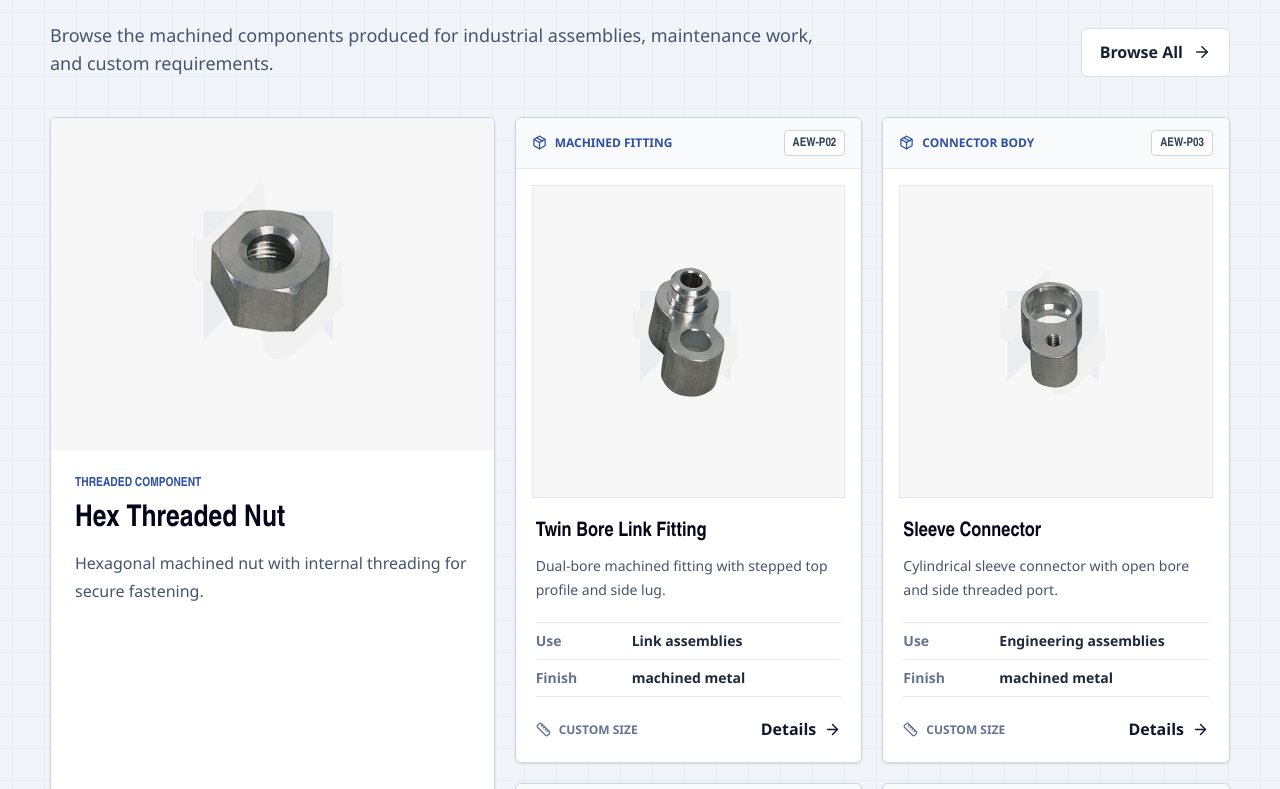
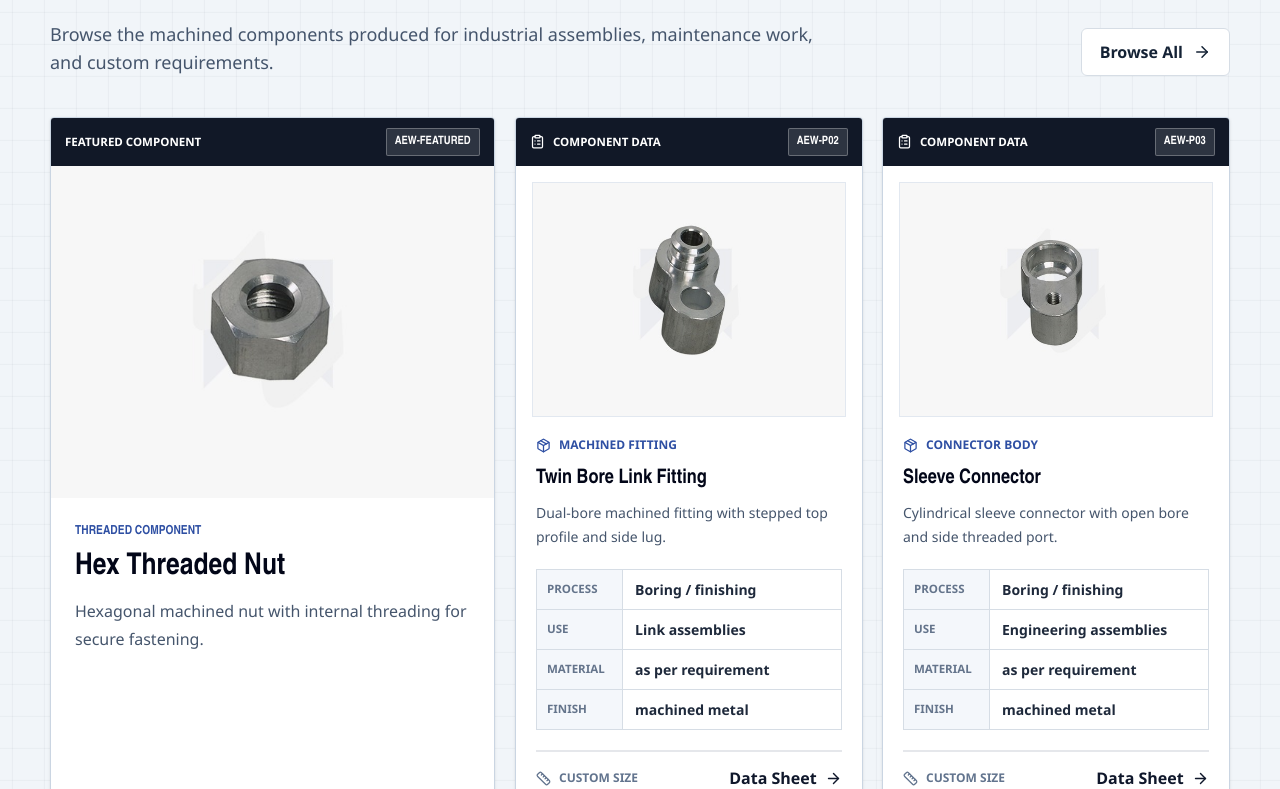
Before and after one commit to Ali-Jun/asgharengineeringworks, a React (Vite) app: page /#/ in a window 1280 px wide. Shown: the part 1811-2600 px from the top of the page. Built offline with nearby package versions, Linux system fonts and the light colour scheme.

Commit message:
Enhance animated engineering catalog

```diff
--- a/src/components/CTA.jsx
+++ b/src/components/CTA.jsx
@@ -1,13 +1,14 @@
 import { ArrowRight, Phone } from 'lucide-react';
 import { Link } from 'react-router-dom';
 import { company } from '../data/company.js';
+import ScrollReveal from './ScrollReveal.jsx';
 import WhatsAppButton from './WhatsAppButton.jsx';
 
 export default function CTA() {
   return (
     <section className="bg-[var(--brand-strong)] py-14 text-white">
       <div className="container-shell">
-        <div className="grid items-center gap-8 lg:grid-cols-[1fr_auto]">
+        <ScrollReveal className="grid items-center gap-8 lg:grid-cols-[1fr_auto]">
           <div>
             <p className="eyebrow text-amber-300">Direct inquiry</p>
             <h2 className="mt-3 text-3xl font-black leading-tight md:text-4xl">Need a custom engineering component?</h2>
@@ -27,7 +28,7 @@ export default function CTA() {
               <ArrowRight size={18} aria-hidden="true" />
             </Link>
           </div>
-        </div>
+        </ScrollReveal>
       </div>
     </section>
   );
--- a/src/components/PageHeader.jsx
+++ b/src/components/PageHeader.jsx
@@ -1,12 +1,14 @@
+import ScrollReveal from './ScrollReveal.jsx';
+
 export default function PageHeader({ eyebrow, title, children }) {
   return (
     <section className="industrial-grid border-b border-slate-200 bg-white py-16 md:py-20">
       <div className="container-shell">
-        <div className="max-w-3xl">
+        <ScrollReveal className="max-w-3xl">
           {eyebrow ? <p className="eyebrow mb-3">{eyebrow}</p> : null}
           <h1 className="font-display text-3xl font-black leading-tight text-slate-950 sm:text-4xl md:text-6xl">{title}</h1>
           {children ? <p className="mt-5 text-lg leading-8 text-slate-600">{children}</p> : null}
-        </div>
+        </ScrollReveal>
       </div>
     </section>
   );
--- a/src/components/ProductCard.jsx
+++ b/src/components/ProductCard.jsx
@@ -1,25 +1,81 @@
-import { ArrowRight, Package, Ruler } from 'lucide-react';
+import { ArrowRight, ClipboardList, Package, Ruler } from 'lucide-react';
+import { useEffect, useRef, useState } from 'react';
 import { Link } from 'react-router-dom';
 
-export default function ProductCard({ product }) {
+function readSpec(product, label, fallback) {
+  const match = product.specifications?.find((item) => item.toLowerCase().startsWith(`${label.toLowerCase()}:`));
+  return match?.split(':').slice(1).join(':').trim() || fallback;
+}
+
+function processFor(category) {
+  const value = category.toLowerCase();
+  if (value.includes('thread')) return 'Threading';
+  if (value.includes('turned')) return 'Turning';
+  if (value.includes('block')) return 'Milling / drilling';
+  if (value.includes('connector') || value.includes('fitting')) return 'Boring / finishing';
+  return 'Precision machining';
+}
+
+export default function ProductCard({ product, delay = 0 }) {
+  const cardRef = useRef(null);
+  const [isVisible, setIsVisible] = useState(false);
   const productCode = `AEW-${product.id.replace('product-', 'P')}`;
   const primaryUse = product.applications?.[0] || 'Industrial assemblies';
-  const finish = product.specifications?.find((item) => item.toLowerCase().includes('finish'))?.replace('Finish: ', '') || 'Machined metal';
+  const material = readSpec(product, 'Material', 'As per requirement');
+  const finish = readSpec(product, 'Finish', 'Machined metal');
+  const dataRows = [
+    { label: 'Process', value: processFor(product.category) },
+    { label: 'Use', value: primaryUse },
+    { label: 'Material', value: material },
+    { label: 'Finish', value: finish },
+  ];
+
+  useEffect(() => {
+    const card = cardRef.current;
+    if (!card) return undefined;
+
+    const prefersReducedMotion = window.matchMedia('(prefers-reduced-motion: reduce)').matches;
+    if (prefersReducedMotion || !('IntersectionObserver' in window)) {
+      setIsVisible(true);
+      return undefined;
+    }
+
+    const observer = new IntersectionObserver(
+      ([entry]) => {
+        if (entry.isIntersecting) {
+          setIsVisible(true);
+          observer.unobserve(entry.target);
+        }
+      },
+      {
+        rootMargin: '0px 0px -8% 0px',
+        threshold: 0.14,
+      },
+    );
+
+    observer.observe(card);
+
+    return () => observer.disconnect();
+  }, []);
 
   return (
-    <article className="classic-product-card group overflow-hidden rounded-md border border-slate-300 bg-white shadow-sm">
-      <div className="grid grid-cols-[1fr_auto] items-center border-b border-slate-200 bg-slate-50 px-4 py-3">
-        <div className="flex items-center gap-2 text-xs font-black uppercase text-teal-700">
-          <Package size={15} aria-hidden="true" />
-          {product.category}
-        </div>
-        <span className="rounded-sm border border-slate-300 bg-white px-2 py-1 font-display text-xs font-black text-slate-700">
+    <article
+      className={`classic-product-card reveal-card group overflow-hidden rounded-sm border border-slate-300 bg-white shadow-sm ${isVisible ? 'is-visible' : ''}`}
+      ref={cardRef}
+      style={{ '--reveal-delay': `${delay}ms` }}
+    >
+      <div className="product-data-header">
+        <span className="inline-flex items-center gap-2">
+          <ClipboardList size={15} aria-hidden="true" />
+          Component Data
+        </span>
+        <span className="product-code">
           {productCode}
         </span>
       </div>
 
-      <Link className="focus-ring block bg-white p-4" to={`/products/${product.id}`} aria-label={`View ${product.name}`}>
-        <div className="aspect-square overflow-hidden border border-slate-200 bg-white">
+      <Link className="focus-ring block bg-white p-4" to={`/products/${product.id}`} aria-label={`View ${product.name} data sheet`}>
+        <div className="product-photo-frame aspect-[4/3] overflow-hidden border border-slate-200 bg-white">
           <img
             className="h-full w-full object-cover"
             src={product.image}
@@ -31,27 +87,29 @@ export default function ProductCard({ product }) {
       </Link>
 
       <div className="p-5 pt-1">
+        <div className="mb-3 flex items-center gap-2 text-xs font-black uppercase text-teal-700">
+          <Package size={15} aria-hidden="true" />
+          {product.category}
+        </div>
         <h3 className="text-xl font-black text-slate-950">{product.name}</h3>
         <p className="line-clamp-2 mt-2 min-h-[48px] text-sm leading-6 text-slate-600">{product.shortDescription}</p>
 
-        <div className="mt-5 divide-y divide-slate-200 border-y border-slate-200 text-sm">
-          <div className="tech-row py-2">
-            <span className="font-bold text-slate-500">Use</span>
-            <span className="font-semibold text-slate-800">{primaryUse}</span>
-          </div>
-          <div className="tech-row py-2">
-            <span className="font-bold text-slate-500">Finish</span>
-            <span className="font-semibold text-slate-800">{finish}</span>
-          </div>
+        <div className="product-spec-table mt-5 text-sm">
+          {dataRows.map((row) => (
+            <div className="product-spec-row" key={row.label}>
+              <span>{row.label}</span>
+              <strong>{row.value}</strong>
+            </div>
+          ))}
         </div>
 
-        <div className="mt-5 flex items-center justify-between gap-3">
+        <div className="product-card-footer mt-5 flex items-center justify-between gap-3">
           <div className="flex items-center gap-2 text-xs font-bold uppercase text-slate-500">
             <Ruler size={15} aria-hidden="true" />
             Custom Size
           </div>
           <Link className="inline-flex items-center gap-2 rounded-md font-bold text-slate-950 hover:text-teal-700" to={`/products/${product.id}`}>
-            Details
+            Data Sheet
             <ArrowRight size={17} aria-hidden="true" />
           </Link>
         </div>
--- /dev/null
+++ b/src/components/ScrollReveal.jsx
@@ -0,0 +1,51 @@
+import { useEffect, useRef, useState } from 'react';
+
+export default function ScrollReveal({ as: Component = 'div', className = '', delay = 0, style, children, ...props }) {
+  const elementRef = useRef(null);
+  const [isVisible, setIsVisible] = useState(false);
+
+  useEffect(() => {
+    const element = elementRef.current;
+    if (!element) return undefined;
+
+    const prefersReducedMotion = window.matchMedia('(prefers-reduced-motion: reduce)').matches;
+    if (prefersReducedMotion || !('IntersectionObserver' in window)) {
+      setIsVisible(true);
+      return undefined;
+    }
+
+    const rect = element.getBoundingClientRect();
+    if (rect.top < window.innerHeight && rect.bottom > 0) {
+      setIsVisible(true);
+      return undefined;
+    }
+
+    const observer = new IntersectionObserver(
+      ([entry]) => {
+        if (entry.isIntersecting) {
+          setIsVisible(true);
+          observer.unobserve(entry.target);
+        }
+      },
+      {
+        rootMargin: '0px 0px -8% 0px',
+        threshold: 0.16,
+      },
+    );
+
+    observer.observe(element);
+
+    return () => observer.disconnect();
+  }, []);
+
+  return (
+    <Component
+      className={`scroll-reveal ${isVisible ? 'is-visible' : ''} ${className}`.trim()}
+      ref={elementRef}
+      style={{ '--reveal-delay': `${delay}ms`, ...style }}
+      {...props}
+    >
+      {children}
+    </Component>
+  );
+}
--- a/src/index.css
+++ b/src/index.css
@@ -262,6 +262,26 @@ a {
   animation-delay: 330ms;
 }
 
+.scroll-reveal,
+.reveal-card {
+  filter: blur(8px);
+  opacity: 0;
+  transform: translate3d(0, 26px, 0);
+  transition:
+    opacity 720ms cubic-bezier(0.22, 1, 0.36, 1),
+    transform 720ms cubic-bezier(0.22, 1, 0.36, 1),
+    filter 720ms cubic-bezier(0.22, 1, 0.36, 1);
+  transition-delay: var(--reveal-delay, 0ms);
+  will-change: opacity, transform, filter;
+}
+
+.scroll-reveal.is-visible,
+.reveal-card.is-visible {
+  filter: blur(0);
+  opacity: 1;
+  transform: translate3d(0, 0, 0);
+}
+
 .animated-hero {
   background-size: cover !important;
   animation: hero-breathe 16s ease-in-out infinite alternate;
@@ -298,6 +318,9 @@ a {
 }
 
 .classic-product-card {
+  background:
+    linear-gradient(#ffffff, #ffffff) padding-box,
+    linear-gradient(135deg, color-mix(in srgb, var(--brand) 28%, white), #d8dee6) border-box;
   position: relative;
   transition:
     transform 240ms ease,
@@ -333,6 +356,89 @@ a {
 
 .classic-product-card:hover img {
   transform: scale(1.04);
+}
+
+.product-data-header {
+  align-items: center;
+  background: #111827;
+  color: #ffffff;
+  display: grid;
+  font-size: 0.72rem;
+  font-weight: 900;
+  gap: 10px;
+  grid-template-columns: 1fr auto;
+  letter-spacing: 0;
+  padding: 10px 14px;
+  text-transform: uppercase;
+}
+
+.product-code {
+  background: rgba(255, 255, 255, 0.12);
+  border: 1px solid rgba(255, 255, 255, 0.28);
+  border-radius: 2px;
+  color: #ffffff;
+  font-family: var(--font-display);
+  padding: 4px 8px;
+}
+
+.product-photo-frame {
+  background-image:
+    linear-gradient(rgba(20, 34, 53, 0.035) 1px, transparent 1px),
+    linear-gradient(90deg, rgba(20, 34, 53, 0.035) 1px, transparent 1px);
+  background-size: 22px 22px;
+  position: relative;
+}
+
+.product-photo-frame::after {
+  background: linear-gradient(90deg, transparent, rgba(46, 79, 163, 0.08), transparent);
+  content: "";
+  inset: 0;
+  pointer-events: none;
+  position: absolute;
+  transform: translateX(-120%);
+  transition: transform 680ms ease;
+}
+
+.classic-product-card:hover .product-photo-frame::after {
+  transform: translateX(120%);
+}
+
+.product-spec-table {
+  border: 1px solid var(--line);
+  border-bottom: 0;
+}
+
+.product-spec-row {
+  align-items: stretch;
+  border-bottom: 1px solid var(--line);
+  display: grid;
+  grid-template-columns: 86px 1fr;
+  min-height: 40px;
+}
+
+.product-spec-row span {
+  align-items: center;
+  background: #f4f7fb;
+  border-right: 1px solid var(--line);
+  color: #64748b;
+  display: flex;
+  font-size: 0.72rem;
+  font-weight: 900;
+  padding: 9px 10px;
+  text-transform: uppercase;
+}
+
+.product-spec-row strong {
+  align-items: center;
+  color: #1e293b;
+  display: flex;
+  font-weight: 800;
+  padding: 9px 12px;
+}
+
+.product-card-footer {
+  border-top: 2px solid #e5e7eb;
+  padding-top: 14px;
 }
 
 .tech-row {
@@ -402,6 +508,17 @@ a {
   animation-play-state: paused;
 }
 
+.logo-surface {
+  transition:
+    transform 220ms ease,
+    box-shadow 220ms ease;
+}
+
+.logo-surface:hover {
+  box-shadow: 0 14px 30px rgba(17, 24, 39, 0.12);
+  transform: translateY(-3px);
+}
+
 @keyframes customer-marquee {
   from {
     transform: translateX(0);
@@ -427,6 +544,13 @@ a {
     flex-wrap: wrap;
     width: auto;
   }
+
+  .scroll-reveal,
+  .reveal-card {
+    filter: none;
+    opacity: 1;
+    transform: none;
+  }
 }
 
 @media (max-width: 760px) {
@@ -450,4 +574,8 @@ a {
   .tech-row {
     grid-template-columns: 74px 1fr;
   }
+
+  .product-spec-row {
+    grid-template-columns: 78px 1fr;
+  }
 }
--- a/src/pages/Home.jsx
+++ b/src/pages/Home.jsx
@@ -4,6 +4,7 @@ import CTA from '../components/CTA.jsx';
 import CustomerLogoMarquee from '../components/CustomerLogoMarquee.jsx';
 import PageMeta from '../components/PageMeta.jsx';
 import ProductCard from '../components/ProductCard.jsx';
+import ScrollReveal from '../components/ScrollReveal.jsx';
 import SectionTitle from '../components/SectionTitle.jsx';
 import WhatsAppButton from '../components/WhatsAppButton.jsx';
 import { company } from '../data/company.js';
@@ -90,7 +91,7 @@ export default function Home() {
 
       <section className="page-band bg-white">
         <div className="container-shell">
-          <div className="motion-fade-up grid gap-10 lg:grid-cols-[0.9fr_1.1fr] lg:items-center">
+          <ScrollReveal className="grid gap-10 lg:grid-cols-[0.9fr_1.1fr] lg:items-center">
             <SectionTitle eyebrow="Company Profile" title="Built for reliable industrial part inquiries.">
               Asghar Engineering Works manufactures precision metal components for customers who need reliable fitting,
               clean finishing, and straightforward communication.
@@ -107,13 +108,13 @@ export default function Home() {
                 );
               })}
             </div>
-          </div>
+          </ScrollReveal>
         </div>
       </section>
 
       <section className="page-band industrial-grid bg-slate-100">
         <div className="container-shell">
-          <div className="motion-fade-up flex flex-col gap-6 md:flex-row md:items-end md:justify-between">
+          <ScrollReveal className="flex flex-col gap-6 md:flex-row md:items-end md:justify-between">
             <SectionTitle eyebrow="Featured Products" title="A clean catalog for precision engineering products.">
               Browse the machined components produced for industrial assemblies, maintenance work, and custom
               requirements.
@@ -122,12 +123,16 @@ export default function Home() {
               Browse All
               <ArrowRight size={18} aria-hidden="true" />
             </Link>
-          </div>
-          <div className="mt-10 grid gap-5 lg:grid-cols-[1.15fr_1.85fr]">
+          </ScrollReveal>
+          <ScrollReveal className="mt-10 grid gap-5 lg:grid-cols-[1.15fr_1.85fr]" delay={80}>
             <Link
-              className="classic-product-card group overflow-hidden rounded-md border border-slate-300 bg-white shadow-sm"
+              className="classic-product-card group overflow-hidden rounded-sm border border-slate-300 bg-white shadow-sm"
               to={`/products/${featuredProducts[0].id}`}
             >
+              <div className="product-data-header">
+                <span>Featured Component</span>
+                <span className="product-code">AEW-FEATURED</span>
+              </div>
               <div className="aspect-[4/3] overflow-hidden bg-white">
                 <img
                   className="h-full w-full object-cover transition duration-500 group-hover:scale-105"
@@ -142,17 +147,17 @@ export default function Home() {
               </div>
             </Link>
             <div className="grid gap-5 sm:grid-cols-2">
-              {featuredProducts.slice(1).map((product) => (
-                <ProductCard key={product.id} product={product} />
+              {featuredProducts.slice(1).map((product, index) => (
+                <ProductCard delay={index * 70} key={product.id} product={product} />
               ))}
             </div>
-          </div>
+          </ScrollReveal>
         </div>
       </section>
 
       <section className="page-band bg-white">
         <div className="container-shell">
-          <div className="motion-fade-up grid gap-10 lg:grid-cols-[1fr_1fr] lg:items-center">
+          <ScrollReveal className="grid gap-10 lg:grid-cols-[1fr_1fr] lg:items-center">
             <div className="overflow-hidden rounded-lg border border-slate-200 bg-white p-3 shadow-sm">
               <img
                 className="aspect-square w-full object-cover"
@@ -175,7 +180,7 @@ export default function Home() {
                 ))}
               </div>
             </div>
-          </div>
+          </ScrollReveal>
         </div>
       </section>
 
```
Also changed, not shown: src/components/CustomerLogoMarquee.jsx (+5 -4 lines), src/components/Navbar.jsx (+4 -4 lines), src/pages/ProductDetails.jsx (+14 -13 lines), src/pages/Products.jsx (+8 -7 lines).
